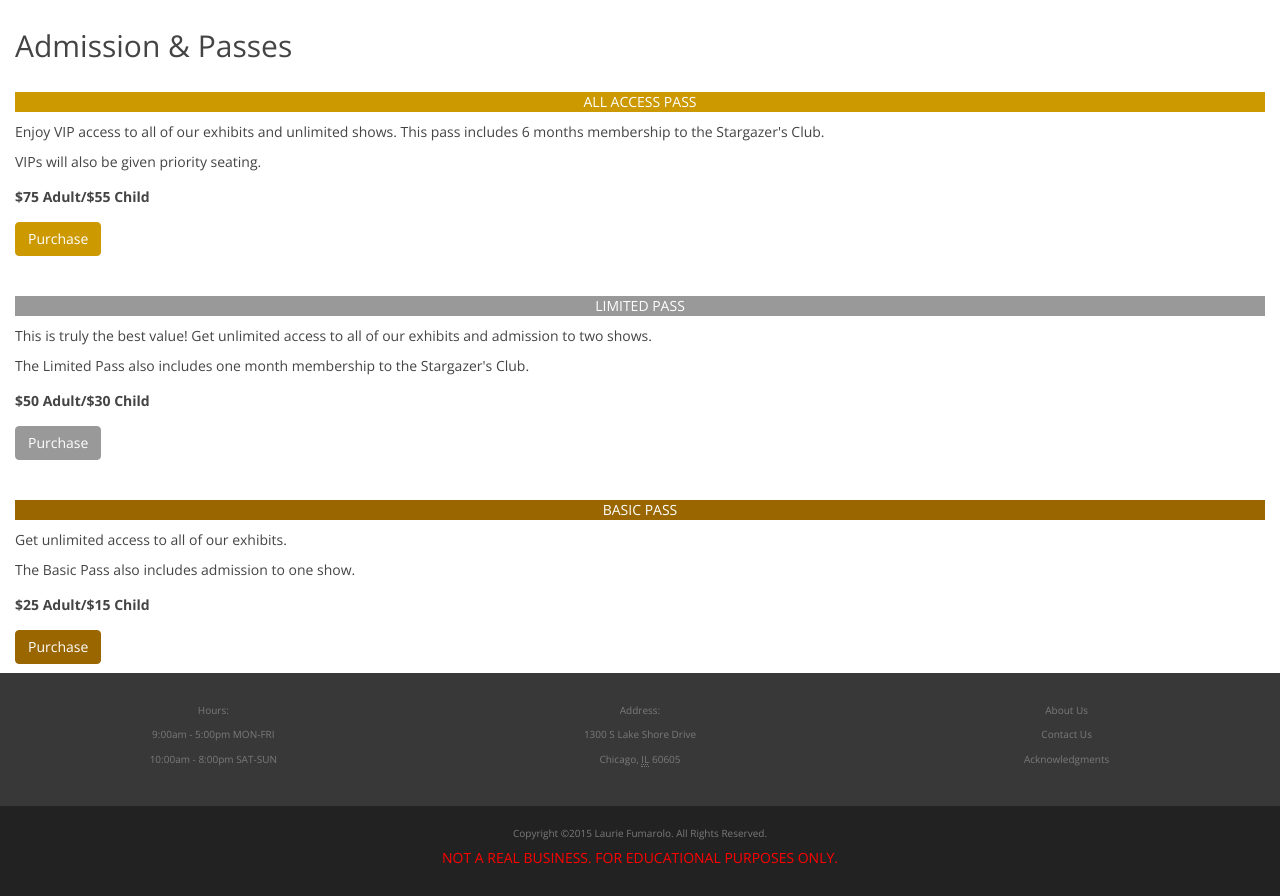
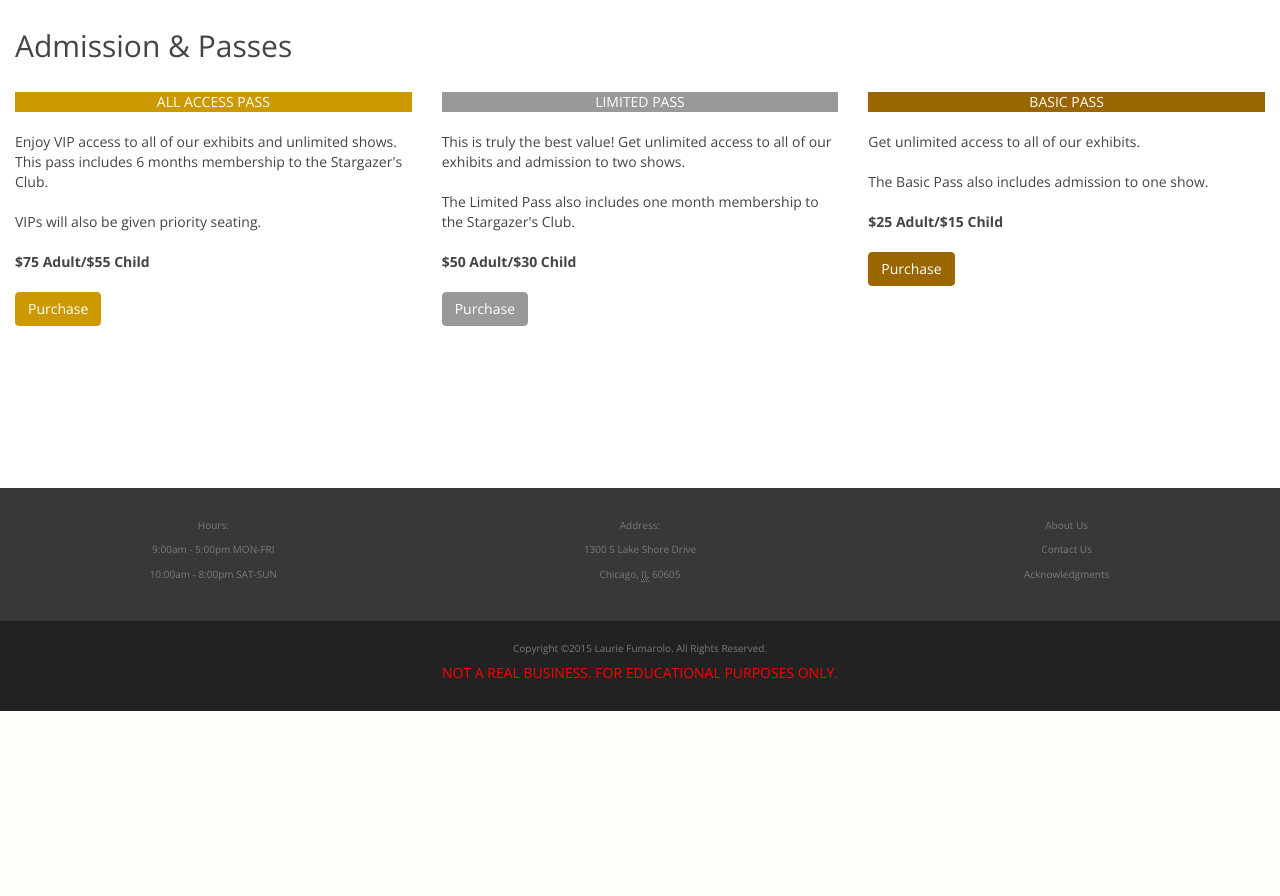
Before and after one commit to lauriefumarolo/cityplanetarium, a PHP site: page /tickets.php in a window 1280 px wide. Shown: the part 91-987 px from the top of the page. After the commit the page ends 802 px from the top, so only its background shows below. Run offline with PHP 8.4, Linux system fonts and the light colour scheme.

Commit message:
Changing layout of Tickets page.

```diff
--- a/publish/css/styles.css
+++ b/publish/css/styles.css
@@ -104,10 +104,6 @@ hr {
 
 /* Tickets Styles */
 
-.top-space {
-	margin-top: 40px;
-}
-
 .bg-gold, .btn-gold {
 	background-color: #C90;
 	border-color: #C90;
@@ -138,9 +134,11 @@ hr {
 	border-color: #7A5200;
 }
 
+.ticket-col p, .ticket-col .btn {
+	margin-bottom: 20px;
+}
+
 .price {
-	margin-top: 15px;
-	margin-bottom: 15px;
 	font-weight: bold;
 }
 
--- a/publish/tickets.php
+++ b/publish/tickets.php
@@ -24,25 +24,32 @@
 		<?php include 'header.php' ?>
 	</header>
 	<div class="container-fluid content-container">
+		<div class="clearfix">
 			<h2>Admission &amp; Passes</h2>
-
+		</div>
+		<div class="row">
+			<div class="col-sm-4 ticket-col">
 				<p class="bg-primary bg-gold text-center text-uppercase">All Access Pass</p>
 				<p>Enjoy VIP access to all of our exhibits and unlimited shows. This pass includes 6 months membership to the Stargazer's Club.</p>
 				<p>VIPs will also be given priority seating.</p>
 				<p class="price">$75 Adult/$55 Child</p>
 				<button type="button" class="btn btn-primary btn-gold">Purchase</button>
-
-		<p class="bg-primary bg-silver text-center text-uppercase top-space">Limited Pass</p>
+			</div>
+			<div class="col-sm-4 ticket-col">
+				<p class="bg-primary bg-silver text-center text-uppercase">Limited Pass</p>
 				<p>This is truly the best value! Get unlimited access to all of our exhibits and admission to two shows.</p>
 				<p>The Limited Pass also includes one month membership to the Stargazer's Club.</p>
 				<p class="price">$50 Adult/$30 Child</p>
 				<button type="button" class="btn btn-primary btn-silver">Purchase</button>
-
-		<p class="bg-primary bg-bronze text-center text-uppercase top-space">Basic Pass</p>
+			</div>
+			<div class="col-sm-4 ticket-col">
+				<p class="bg-primary bg-bronze text-center text-uppercase">Basic Pass</p>
 				<p>Get unlimited access to all of our exhibits.</p>
 				<p>The Basic Pass also includes admission to one show.</p>
 				<p class="price">$25 Adult/$15 Child</p>
 				<button type="button" class="btn btn-primary btn-bronze">Purchase</button>
+			</div>
+		</div>
 	</div>
 	<footer>
 		<?php include 'footer.php' ?>
```
Lines whose indentation alone changed are shown as unchanged.
